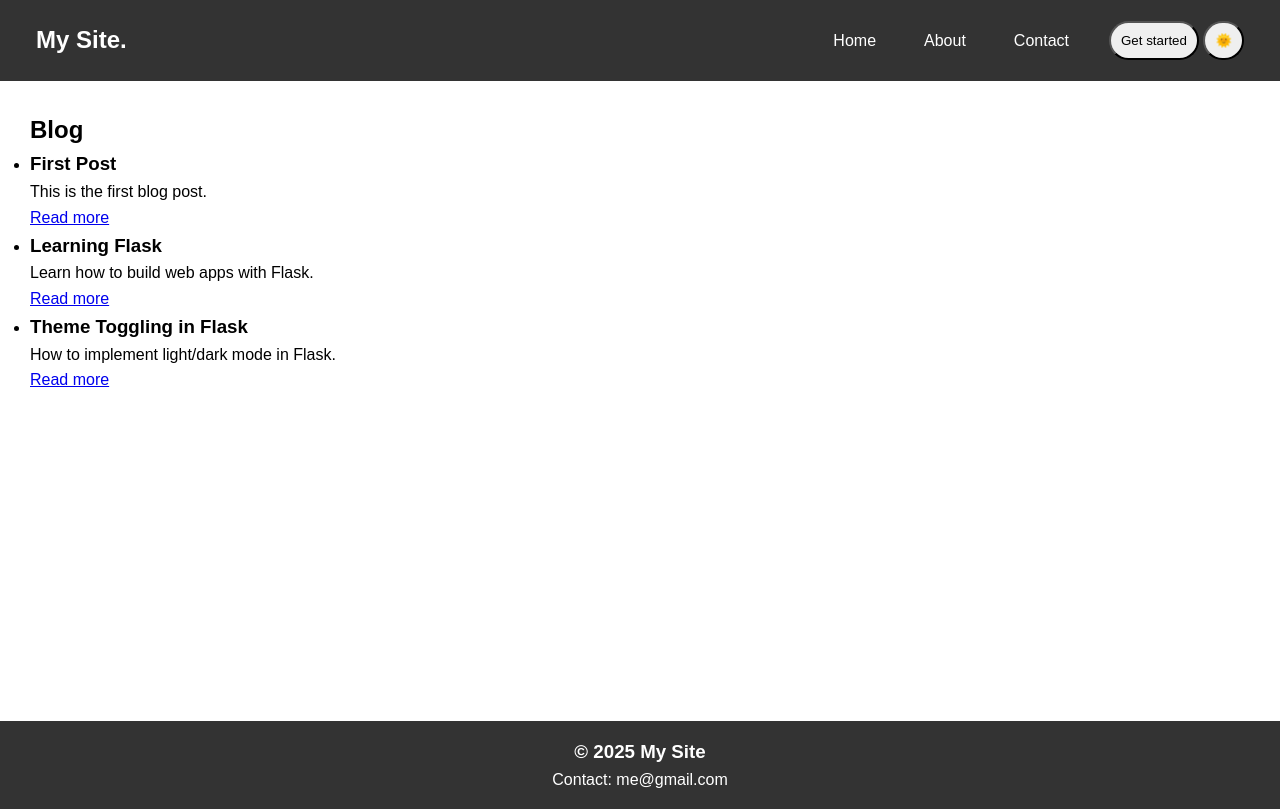
After one commit to rupadevii/Flask-blog, a Flask app: page /blog in a window 1280 px wide. The commit adds this page. Run offline with Flask 3, Linux system fonts and the light colour scheme.

Commit message:
Added blog posts

```diff
--- a/app.py
+++ b/app.py
@@ -1,9 +1,10 @@
 from flask import Flask, render_template, request
+from blog_data import blog_posts
 
 app = Flask(__name__)
 
 @app.route("/")
-def index():
+def home():
     return render_template("index.html")
 
 @app.route("/about")
@@ -30,6 +31,20 @@ def contact():
 
     return render_template("contact.html", errors=errors)
 
+
+@app.route("/blog")
+def blog():
+    return render_template("blog.html", posts=blog_posts)
+
+@app.route("/blog/<slug>")
+def blog_post(slug):
+    post = next((p for p in blog_posts if p['slug'] == slug), None)
+
+    if post:
+        return render_template('blog_post.html', post=post)
+    else:
+        return "Post not found", 404
+
 @app.route("/team")
 def team():
     members = [
--- /dev/null
+++ b/blog_data.py
@@ -0,0 +1,22 @@
+# blog_data.py
+
+blog_posts = [
+    {
+        "title": "First Post",
+        "slug": "first-post",
+        "summary": "This is the first blog post.",
+        "content": "Here is the full content of the first post."
+    },
+    {
+        "title": "Learning Flask",
+        "slug": "learning-flask",
+        "summary": "Learn how to build web apps with Flask.",
+        "content": "Flask is a lightweight Python web framework that is fun to use."
+    },
+    {
+        "title": "Theme Toggling in Flask",
+        "slug": "theme-toggle",
+        "summary": "How to implement light/dark mode in Flask.",
+        "content": "With some CSS and a bit of Flask session handling, you can toggle themes."
+    }
+]
--- a/static/styles.css
+++ b/static/styles.css
@@ -115,7 +115,7 @@ nav button{
     align-items: center;
 }
 
-.dark-mode .card {
+.dark-mode .card , .dark-mode form{
   background: #1e1e1e;
   color: white;
 }
@@ -149,12 +149,11 @@ form button{
 input, textarea {
   width: 100%;
   padding: 8px;
-  margin-bottom: 10px;
 }
 
 form {
   max-width: 500px;
-  margin: 0 auto;
+  margin: 20px auto ;
   background: #f9f9f9;
   padding: 2rem;
   border-radius: 8px;
@@ -168,7 +167,7 @@ label {
   margin-bottom: 0.3rem;
 }
 
-input[type="text"],
+input[type="text"],input[type="email"],
 textarea {
   width: 100%;
   padding: 0.6rem;
@@ -176,6 +175,7 @@ textarea {
   border: 1px solid #ccc;
   border-radius: 4px;
   font-size: 1rem;
+  border-radius: 8px;
 }
 
 textarea {
@@ -215,3 +215,7 @@ form button:hover {
   border-radius: 5px;
   margin-bottom: 1rem;
 }
+
+.blog{
+    padding : 30px;
+}
--- a/templates/base.html
+++ b/templates/base.html
@@ -12,9 +12,9 @@
             <h1>My Site.</h1>
             <div class="nav-right">
                 <ul>
-                    <li><a href="/">Home</a></li>
-                    <li><a href="/about">About</a></li>
-                    <li><a href="/contact">Contact</a></li>
+                    <li><a href="{{url_for('home')}}">Home</a></li>
+                    <li><a href="{{url_for('about')}}">About</a></li>
+                    <li><a href="{{url_for('contact')}}">Contact</a></li>
                 </ul>
                 <div>
                     <button>Get started</button>
--- /dev/null
+++ b/templates/blog.html
@@ -0,0 +1,19 @@
+{% extends 'base.html' %}
+{% block head %} Blog {% endblock %}
+
+{% block body %}
+<main>
+    <div class="blog">
+        <h2>Blog</h2>
+        <ul>
+            {% for post in posts%}
+            <li>
+                <h3>{{post.title}}</h3>
+                <p>{{post.summary}}</p>
+                <a href="{{url_for('blog_post', slug=post.slug)}}">Read more</a>
+            </li>
+            {% endfor %}
+        </ul>
+    </div>
+</main>
+{% endblock %}
--- a/templates/index.html
+++ b/templates/index.html
@@ -12,13 +12,13 @@
     </section>
 
     <section class="features">
-        <div class="feature">Feature 1</div>
+        <div class="feature"><a href="{{url_for('blog')}}">Blogs</a></div>
         <div class="feature">Feature 2</div>
         <div class="feature">Feature 3</div>
     </section>
 
     <section class="team">
-        <a href="/team"><button>Team</button></a>
+        <a href="{{url_for('team')}}"><button>Team</button></a>
     </section>
 
 </main>
```
Also changed, not shown: templates/about.html (+5 -6 lines), templates/blog_post.html (added, +17 -0 lines).
